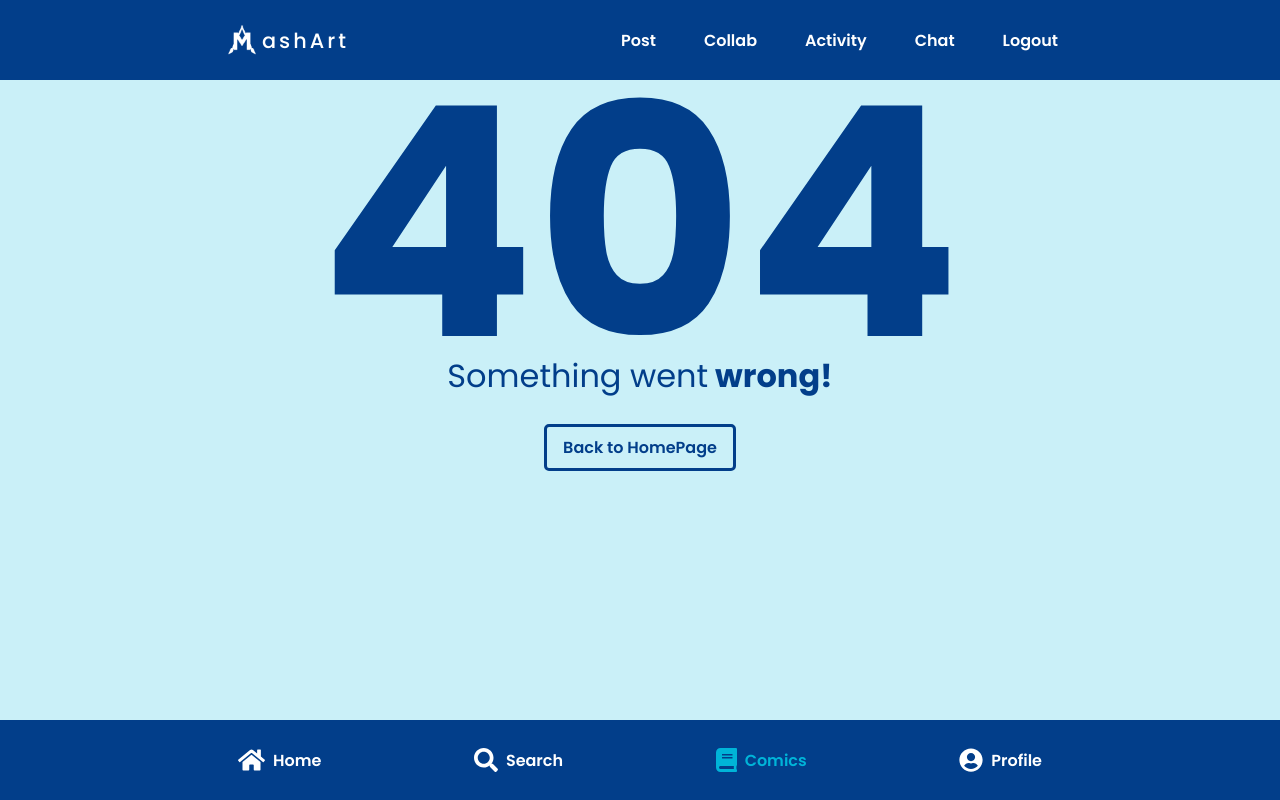
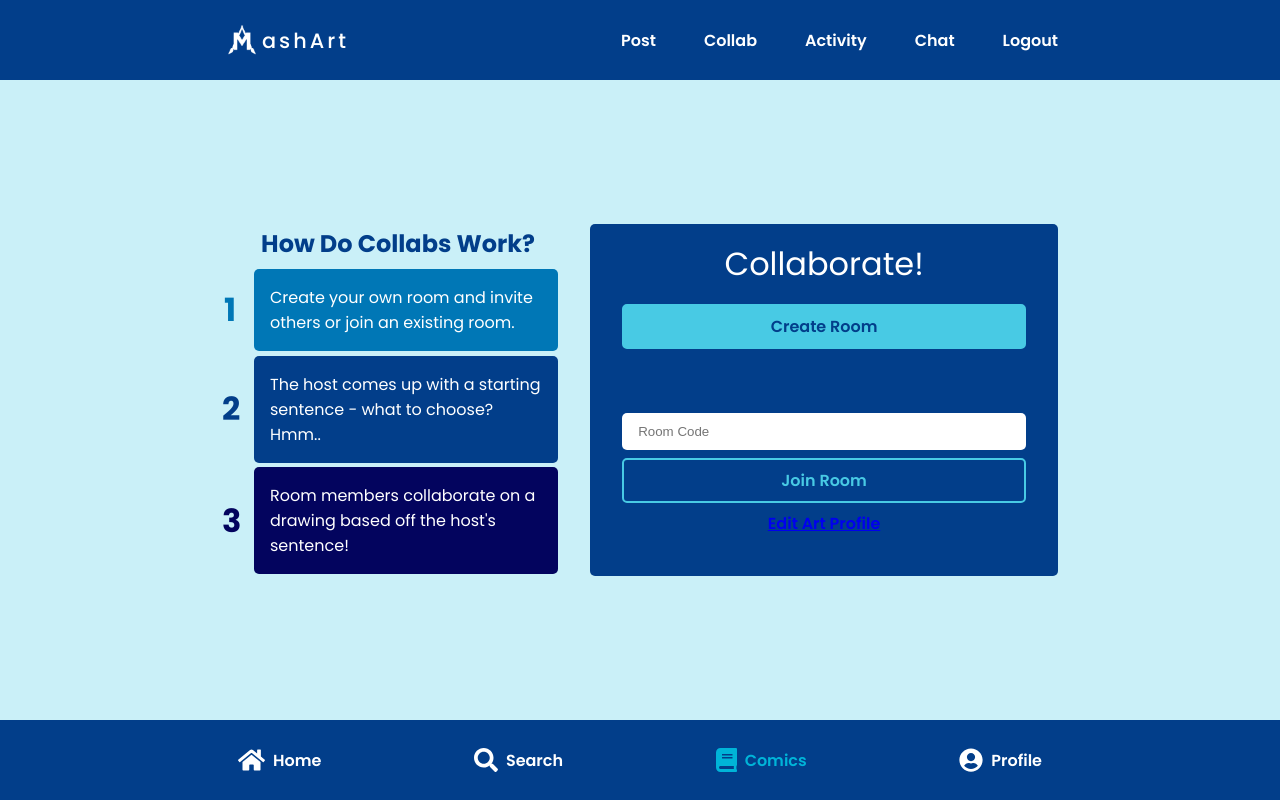
Before and after one commit to HARALARK/MashArt, a React (Create React App) app in the folder mashart/frontend/: page /comics in a window 1280 px wide. Before the commit this address had no page. Built offline with nearby package versions, Linux system fonts and the light colour scheme; sample sign-in values are in the browser's storage; a web font is replaced by a local one.

Commit message:
added route for ComicsScreen

```diff
--- a/mashart/frontend/src/App.js
+++ b/mashart/frontend/src/App.js
@@ -17,6 +17,7 @@ import PageNotFoundScreen from "./screens/PageNotFoundScreen"
 import SearchScreen from "./screens/SearchScreen"
 import PostScreen from "./screens/PostScreen"
 import EditArtScreen from "./screens/EditArtScreen"
+import ComicsScreen from "./screens/ComicsScreen"
 
 function App() {
   return (
@@ -47,6 +48,7 @@ function App() {
               <Route path="/edit-art" element={<EditArtScreen />} />
               <Route path="/post/create" element={<PostScreen />} />
               <Route path="/search" element={<SearchScreen />} />
+              <Route path="/comics" element={<ComicsScreen />} />
               <Route path="*" element={<PageNotFoundScreen />} />
             </Routes>
           </ScreensContainer>
```
Also changed, not shown: mashart/frontend/src/screens/ComicsScreen.js (+4 -7 lines).
